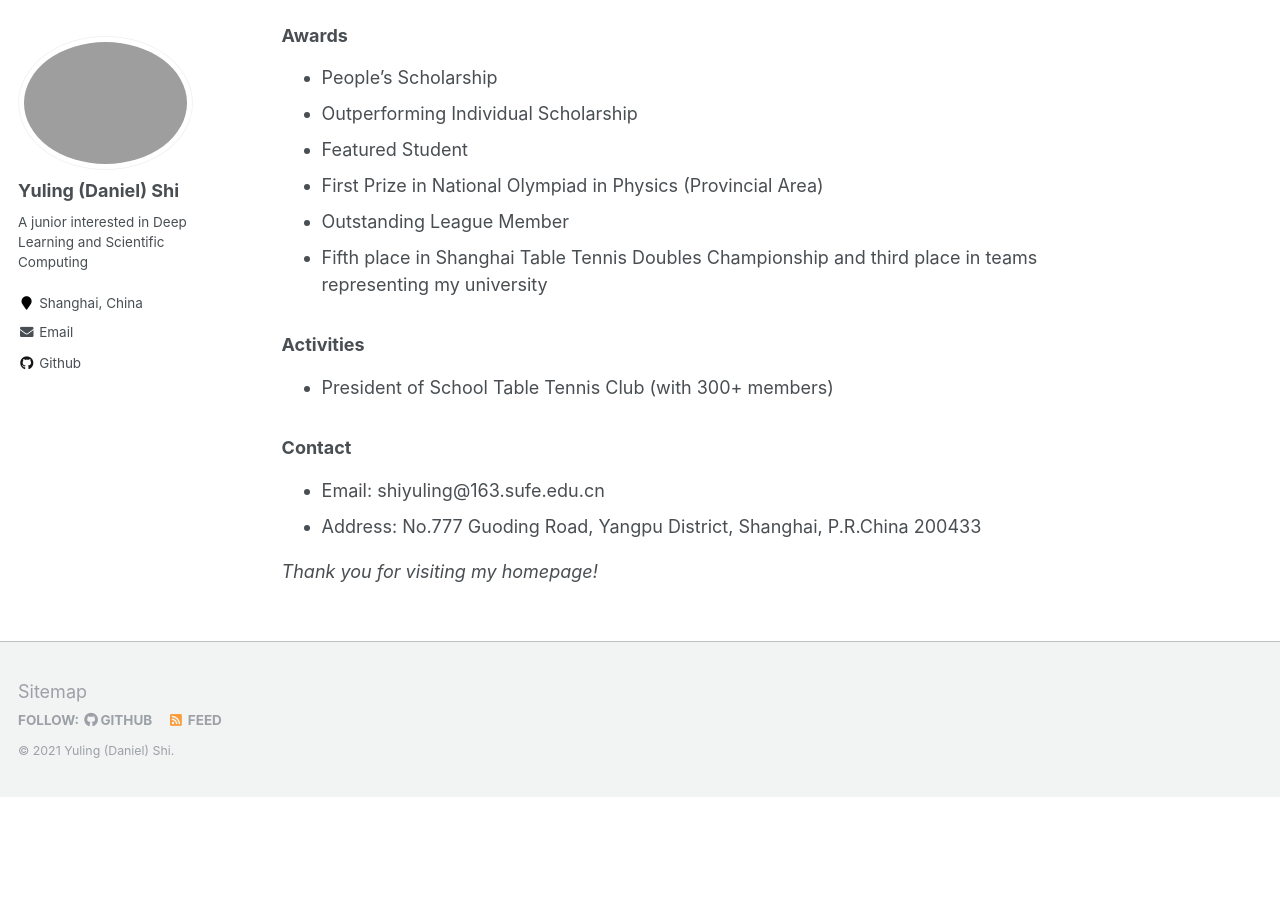
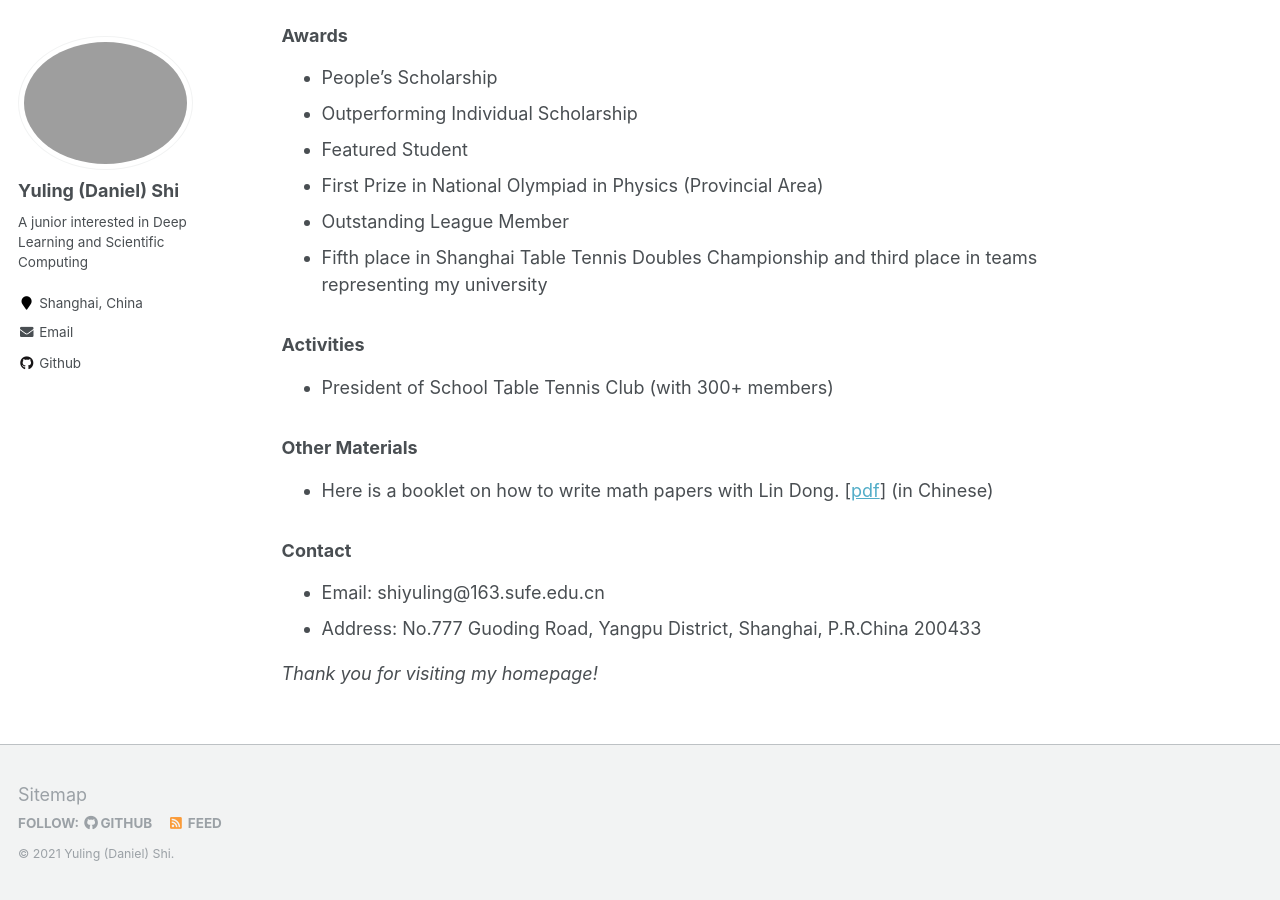
Before and after one commit to YerbaSite/YerbaSite.github.io, a Jekyll site: the page built from _pages/about.md, in a window 1280 px wide and 900 px high, scrolled down 886 px. Built offline with Jekyll 4.4.1, drawn with Linux system fonts in a browser that asks for light colours; before the commit the page ends 1683 px from its top, so only the background shows below that.

Commit message:
Worked: update booklet on writing math

```diff
--- a/_pages/about.md
+++ b/_pages/about.md
@@ -42,6 +42,10 @@ My CV is available [here](https://raw.githubusercontent.com/YerbaPage/Resume/mas
 
 - President of School Table Tennis Club (with 300+ members)
 
+### Other Materials
+
+- Here is a booklet on how to write math papers with Lin Dong. [[pdf](https://github.com/YerbaPage/WritingMath/blob/main/paper.pdf)] (in Chinese)
+
 ### Contact
 
 - Email: shiyuling@163.sufe.edu.cn
```
